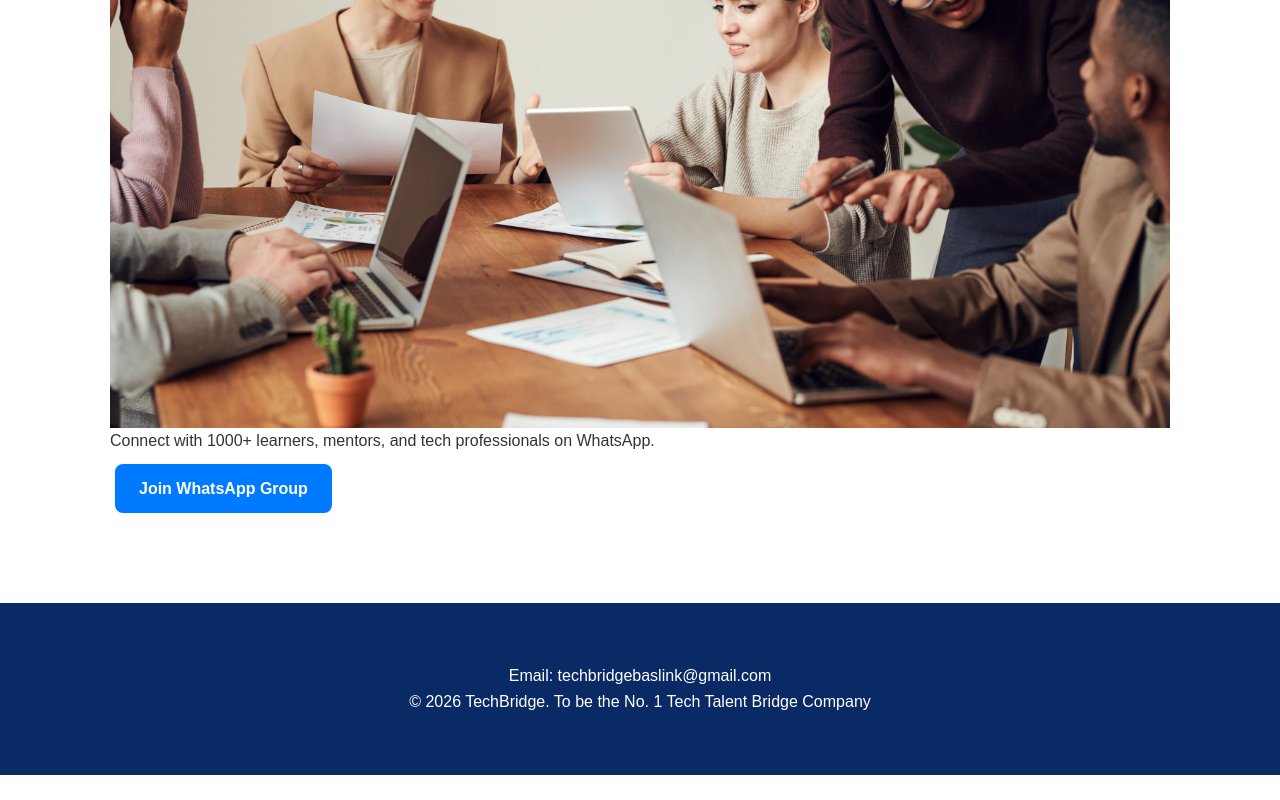
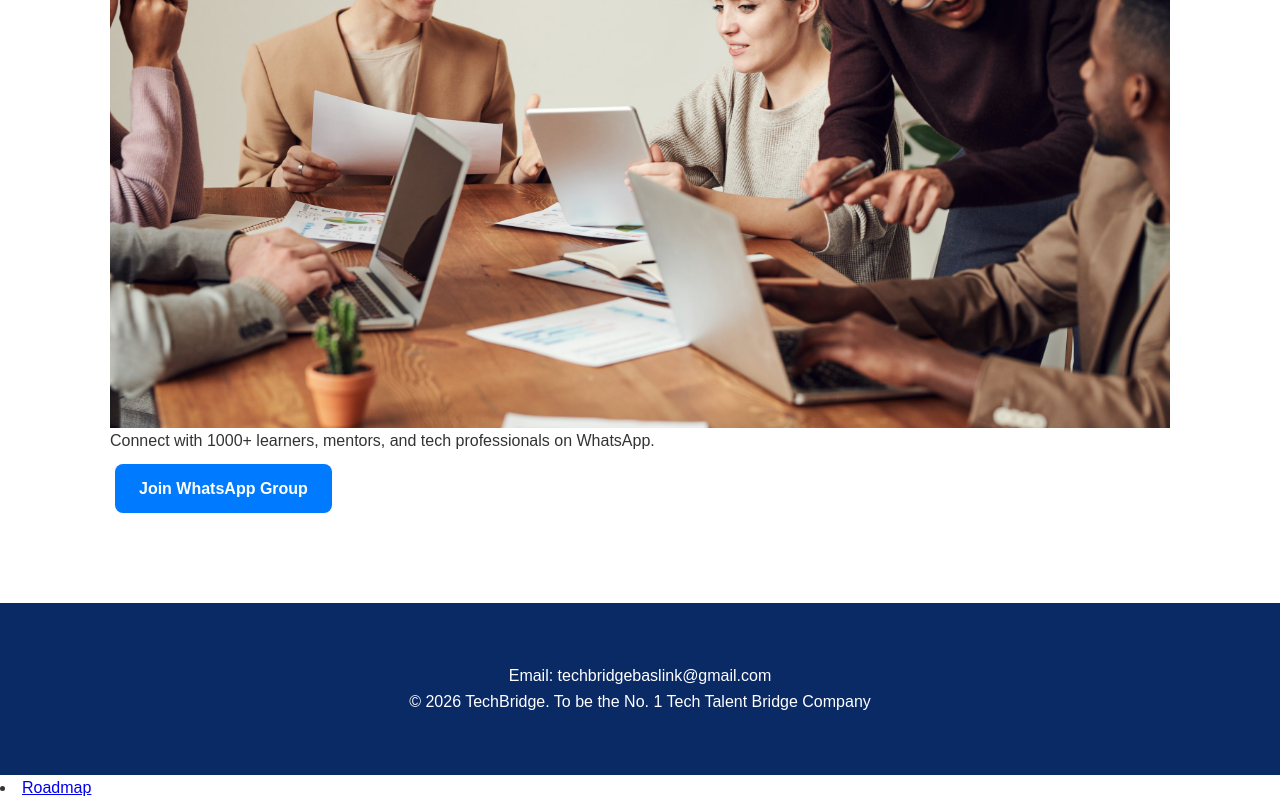
Before and after one commit to Oluwatosin-Victoria/techbridge-task-1, a plain HTML site: page index.html in a window 1280 px wide. Shown: the part 2265-3065 px from the top of the page. Before the commit the page ends 3040 px from the top, so only its background shows below. Drawn offline with Linux system fonts and the light colour scheme.

Commit message:
Add 'Internship Tasks' link and 'Roadmap' entry
Added a new link to 'Internship Tasks' in the navigation bar and included a link to 'Roadmap' at the end of the file.

```diff
--- a/index.html
+++ b/index.html
@@ -68,3 +68,4 @@
 
 </body>
 </html>
+<li><a href="roadmap.html">Roadmap</a></li>
```
